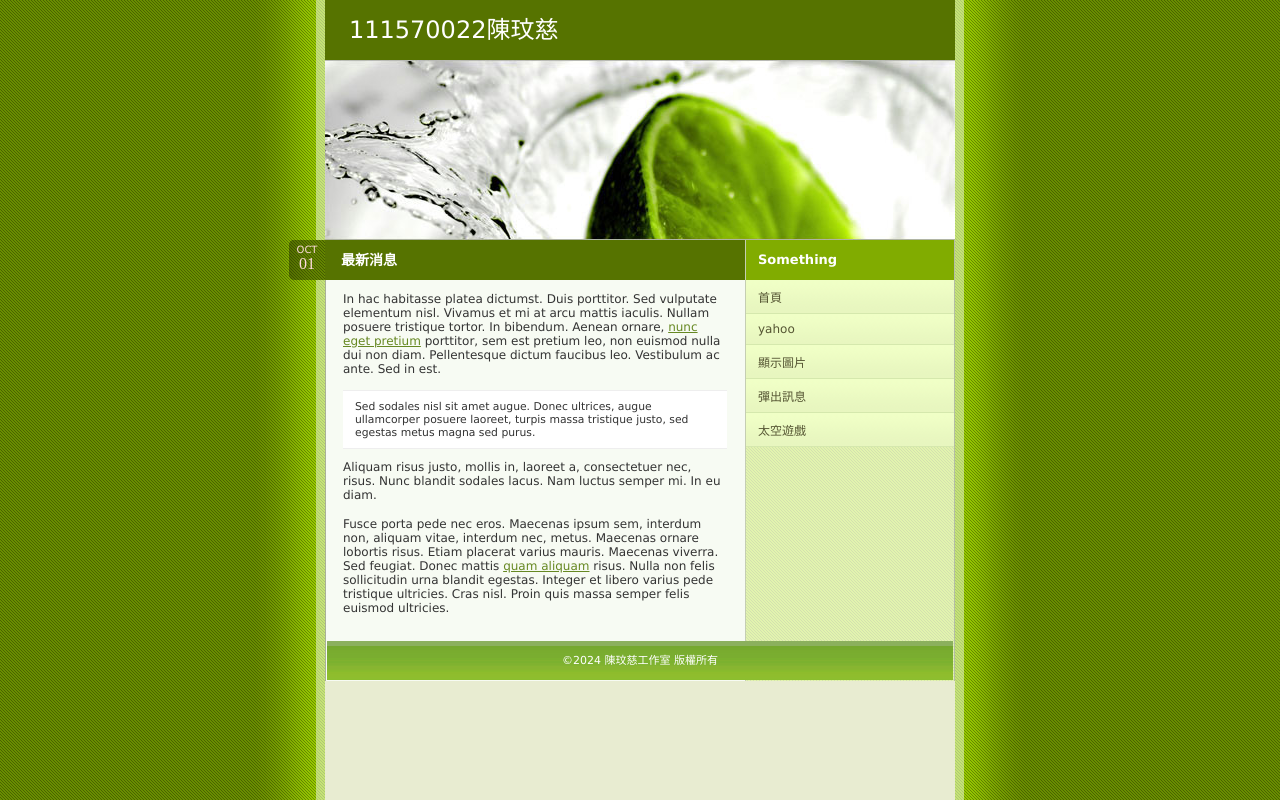
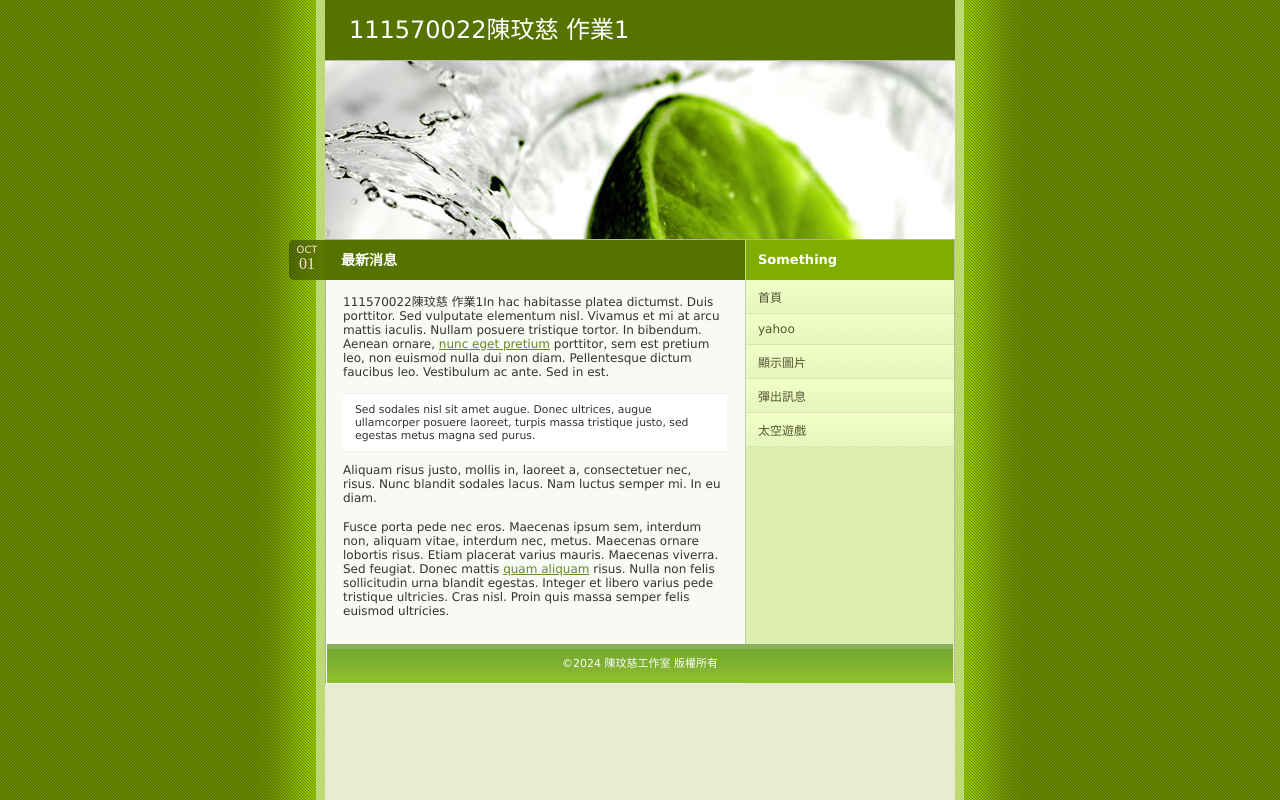
Before and after one commit to wencii/hw1, a plain HTML site: page index.html in a window 1280 px wide. Drawn offline with Linux system fonts and the light colour scheme.

Commit message:
Update index.html

```diff
--- a/index.html
+++ b/index.html
@@ -9,7 +9,7 @@
 <meta name="keywords" content="keywords"/>
 <meta name="author" content="author"/>
 <link rel="stylesheet" type="text/css" href="default.css" media="screen"/>
-<title>111570022 陳玟慈</title>
+<title>111570022 陳玟慈 作業1</title>
 </head>
 
 <body>
@@ -17,7 +17,7 @@
 <div class="container">
 
 	<div class="top">
-		<a href="index.html"><span>111570022陳玟慈</span></a>
+		<a href="index.html"><span>111570022陳玟慈 作業1</span></a>
 	</div>
 
 	<div class="header"></div>
@@ -37,7 +37,7 @@
 
 				<div class="body">
 
-					<p>In hac habitasse platea dictumst. Duis porttitor. Sed vulputate elementum nisl. Vivamus et mi at arcu mattis iaculis. Nullam posuere tristique tortor. In bibendum. Aenean ornare, <a href="index.html">nunc eget pretium</a> porttitor, sem est pretium leo, non euismod nulla dui non diam. Pellentesque dictum faucibus leo. Vestibulum ac ante. Sed in est.</p>
+					<p>111570022陳玟慈 作業1In hac habitasse platea dictumst. Duis porttitor. Sed vulputate elementum nisl. Vivamus et mi at arcu mattis iaculis. Nullam posuere tristique tortor. In bibendum. Aenean ornare, <a href="index.html">nunc eget pretium</a> porttitor, sem est pretium leo, non euismod nulla dui non diam. Pellentesque dictum faucibus leo. Vestibulum ac ante. Sed in est.</p>
 
 					<blockquote><p>Sed sodales nisl sit amet augue. Donec ultrices, augue ullamcorper posuere laoreet, turpis massa tristique justo, sed egestas metus magna sed purus.</p></blockquote>
 
```
